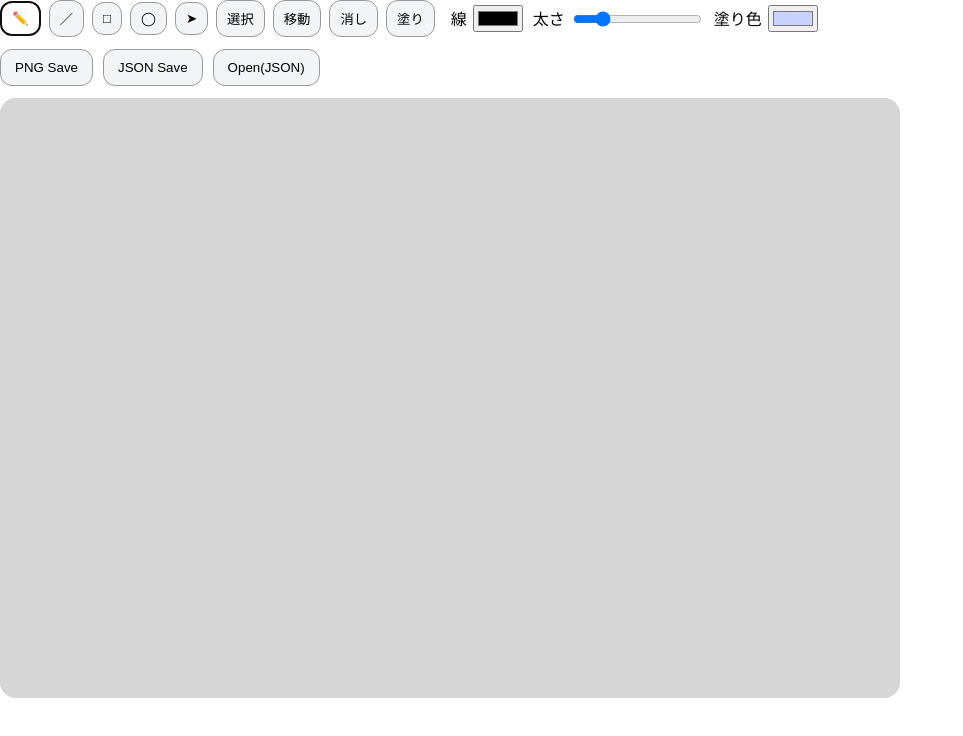
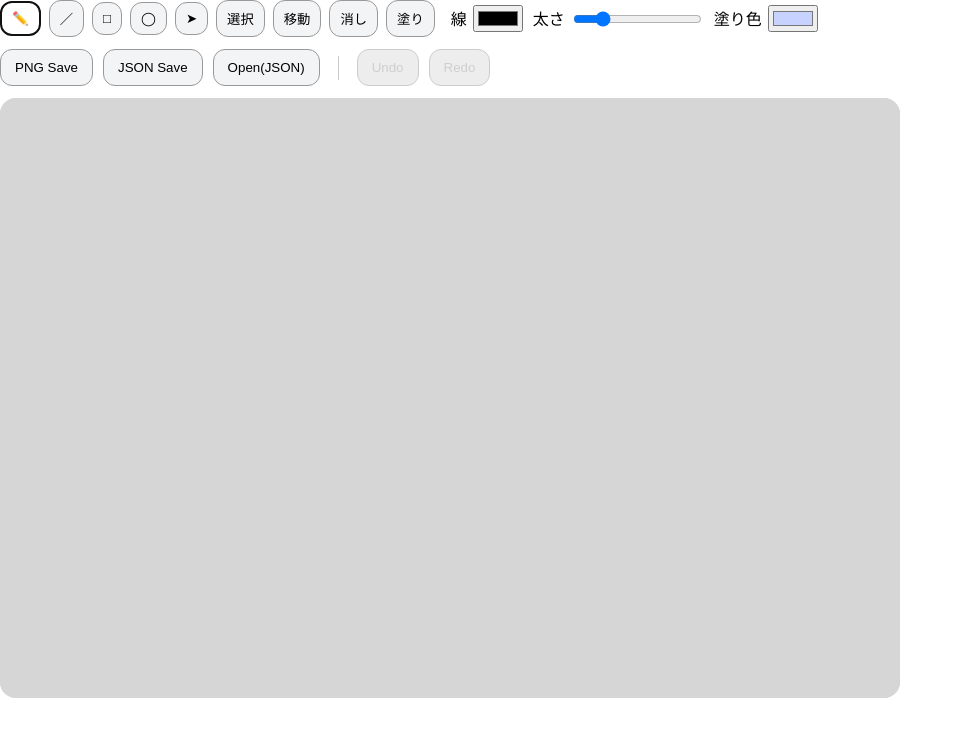
Before and after one commit to 535kotarou2121-netizen/ipad-drawing-pwa, a React (Vite) app: page / in a window 1280 px wide. Shown: the top 736 px of the page, without its empty margins (0-963 px from the left). Built offline with nearby package versions, Linux system fonts and the light colour scheme.

Commit message:
Add undo/redo history

```diff
--- a/src/components/DrawingCanvas.tsx
+++ b/src/components/DrawingCanvas.tsx
@@ -1,5 +1,9 @@
 import React, { useEffect, useRef, useState } from "react";
 
+type Snapshot = {
+    items: Drawable[];
+    selectedId: string | null;
+};
 type Point = { x: number; y: number };
 
 type Tool =
@@ -219,6 +223,50 @@ export default function DrawingCanvas() {
     const [selectedId, setSelectedId] = useState<string | null>(null);
     const [draft, setDraft] = useState<Drawable | null>(null);
 
+    // History
+    const [history, setHistory] = useState<Snapshot[]>([]);
+    const [historyIndex, setHistoryIndex] = useState<number>(-1);
+
+    const pushHistory = (nextItems: Drawable[], nextSelectedId: string | null) => {
+        const newSnapshot: Snapshot = { items: nextItems, selectedId: nextSelectedId };
+        setHistory((prev) => {
+            const newHistory = prev.slice(0, historyIndex + 1);
+            newHistory.push(newSnapshot);
+            return newHistory;
+        });
+        setHistoryIndex((prev) => prev + 1);
+    };
+
+    const canUndo = historyIndex > 0;
+    const canRedo = historyIndex < history.length - 1;
+
+    const undo = () => {
+        if (!canUndo) return;
+        const nextIndex = historyIndex - 1;
+        setHistoryIndex(nextIndex);
+        const snap = history[nextIndex];
+        setItems(snap.items);
+        setSelectedId(snap.selectedId);
+    };
+
+    const redo = () => {
+        if (!canRedo) return;
+        const nextIndex = historyIndex + 1;
+        setHistoryIndex(nextIndex);
+        const snap = history[nextIndex];
+        setItems(snap.items);
+        setSelectedId(snap.selectedId);
+    };
+
+    // Initial History
+    useEffect(() => {
+        if (history.length === 0) {
+            setHistory([{ items: [], selectedId: null }]);
+            setHistoryIndex(0);
+        }
+        // eslint-disable-next-line react-hooks/exhaustive-deps
+    }, []);
+
     const movingRef = useRef<{ last: Point } | null>(null);
 
 
@@ -354,13 +402,15 @@ export default function DrawingCanvas() {
         if (tool === "fill") {
             const id = pickTop(p);
             if (!id) return;
-            setItems((prev) =>
-                prev.map((it) => {
+            setItems((prev) => {
+                const next = prev.map((it) => {
                     if (it.id !== id) return it;
                     if (it.type === "rect" || it.type === "circle") return { ...it, fill: fillColor };
                     return it;
-                })
-            );
+                });
+                pushHistory(next, id);
+                return next;
+            });
             setSelectedId(id);
             return;
         }
@@ -368,7 +418,11 @@ export default function DrawingCanvas() {
         if (tool === "eraser") {
             const id = pickTop(p);
             if (!id) return;
-            setItems((prev) => prev.filter((it) => it.id !== id));
+            setItems((prev) => {
+                const next = prev.filter((it) => it.id !== id);
+                pushHistory(next, selectedId === id ? null : selectedId);
+                return next;
+            });
             if (selectedId === id) setSelectedId(null);
             return;
         }
@@ -480,6 +534,16 @@ export default function DrawingCanvas() {
         if (!c) return;
         c.releasePointerCapture(e.pointerId);
 
+        // Move確定時に履歴追加
+        if (movingRef.current) {
+            // Move変更はonPointerMoveですでに行われているため、現在のitemsを履歴に積む
+            // setItemsのコールバックを使って最新のitemsを確実に取得する
+            setItems(prev => {
+                pushHistory(prev, selectedId);
+                return prev;
+            });
+        }
+
         movingRef.current = null;
 
         if (!draft) return;
@@ -493,7 +557,11 @@ export default function DrawingCanvas() {
         })();
 
         if (shouldKeep) {
-            setItems((prev) => [...prev, draft]);
+            setItems((prev) => {
+                const next = [...prev, draft];
+                pushHistory(next, draft.id);
+                return next;
+            });
             setSelectedId(draft.id);
         }
 
@@ -546,6 +614,12 @@ export default function DrawingCanvas() {
             setItems(parsed.items);
             setSelectedId(null);
             setDraft(null);
+
+            // JSON読み込み履歴追加 (初期化に近いが履歴として積む)
+            // state更新後に積むため（ここでは同期的に呼んで問題ないが、念のためsetTimeout等は使わず直接呼ぶ）
+            // ただしsetItemsは非同期なので、useEffect等で検知するか、あるいはここで明示的に積む必要がある
+            // ここでは推移として「読み込み」扱いにする
+            pushHistory(parsed.items, null);
         } catch (err) {
             alert("Failed to open JSON");
         } finally {
@@ -642,6 +716,35 @@ export default function DrawingCanvas() {
                 >
                     Open(JSON)
                 </button>
+                <div style={{ width: 1, height: 24, background: "#ccc", margin: "0 8px" }} />
+                <button
+                    onClick={undo}
+                    disabled={!canUndo}
+                    style={{
+                        padding: "10px 14px",
+                        borderRadius: 12,
+                        border: "1px solid #999",
+                        background: canUndo ? "#fff" : "#ddd",
+                        opacity: canUndo ? 1 : 0.5,
+                        cursor: canUndo ? "pointer" : "default",
+                    }}
+                >
+                    Undo
+                </button>
+                <button
+                    onClick={redo}
+                    disabled={!canRedo}
+                    style={{
+                        padding: "10px 14px",
+                        borderRadius: 12,
+                        border: "1px solid #999",
+                        background: canRedo ? "#fff" : "#ddd",
+                        opacity: canRedo ? 1 : 0.5,
+                        cursor: canRedo ? "pointer" : "default",
+                    }}
+                >
+                    Redo
+                </button>
 
                 <input
                     ref={fileInputRef}
```
